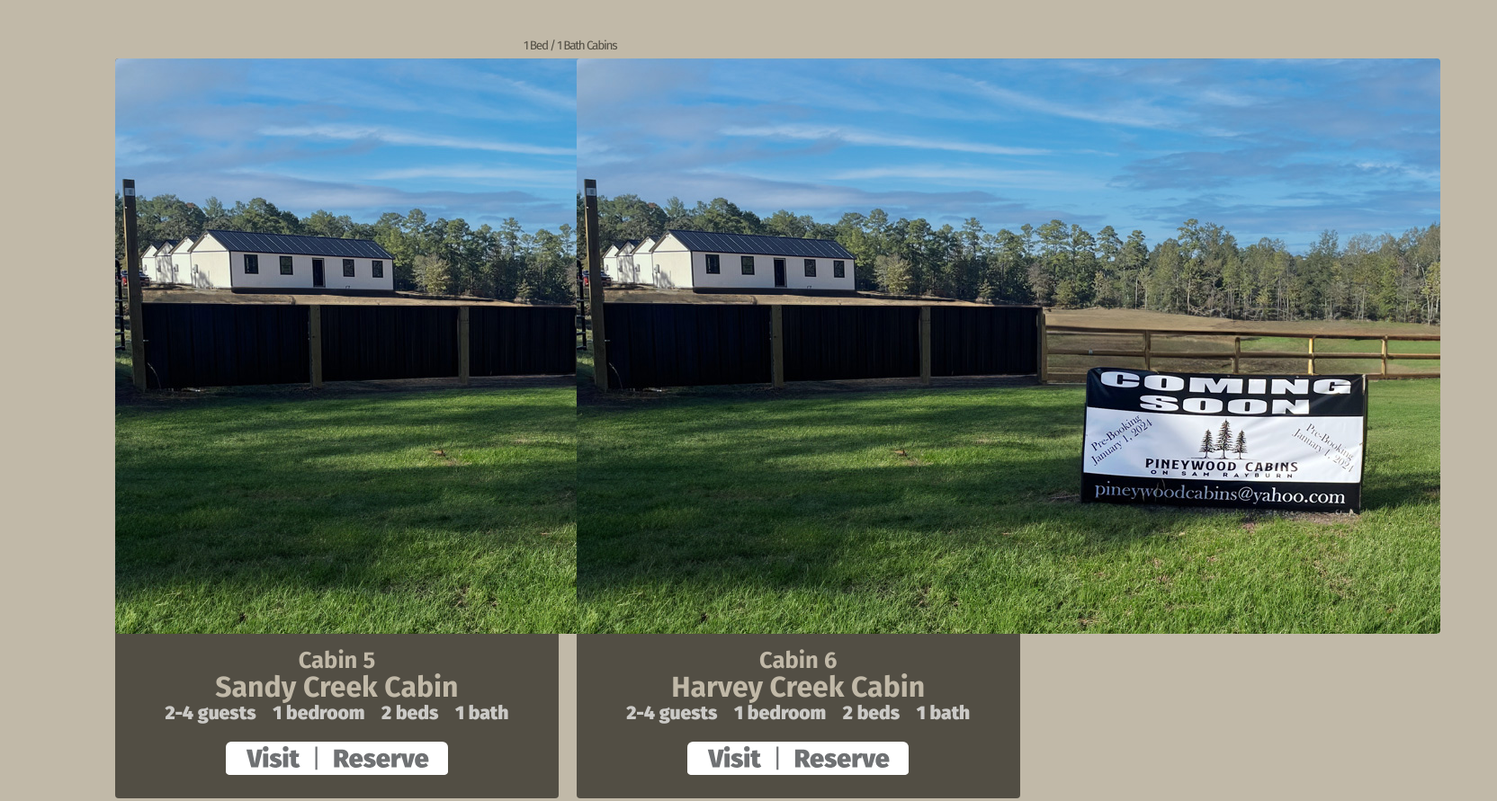
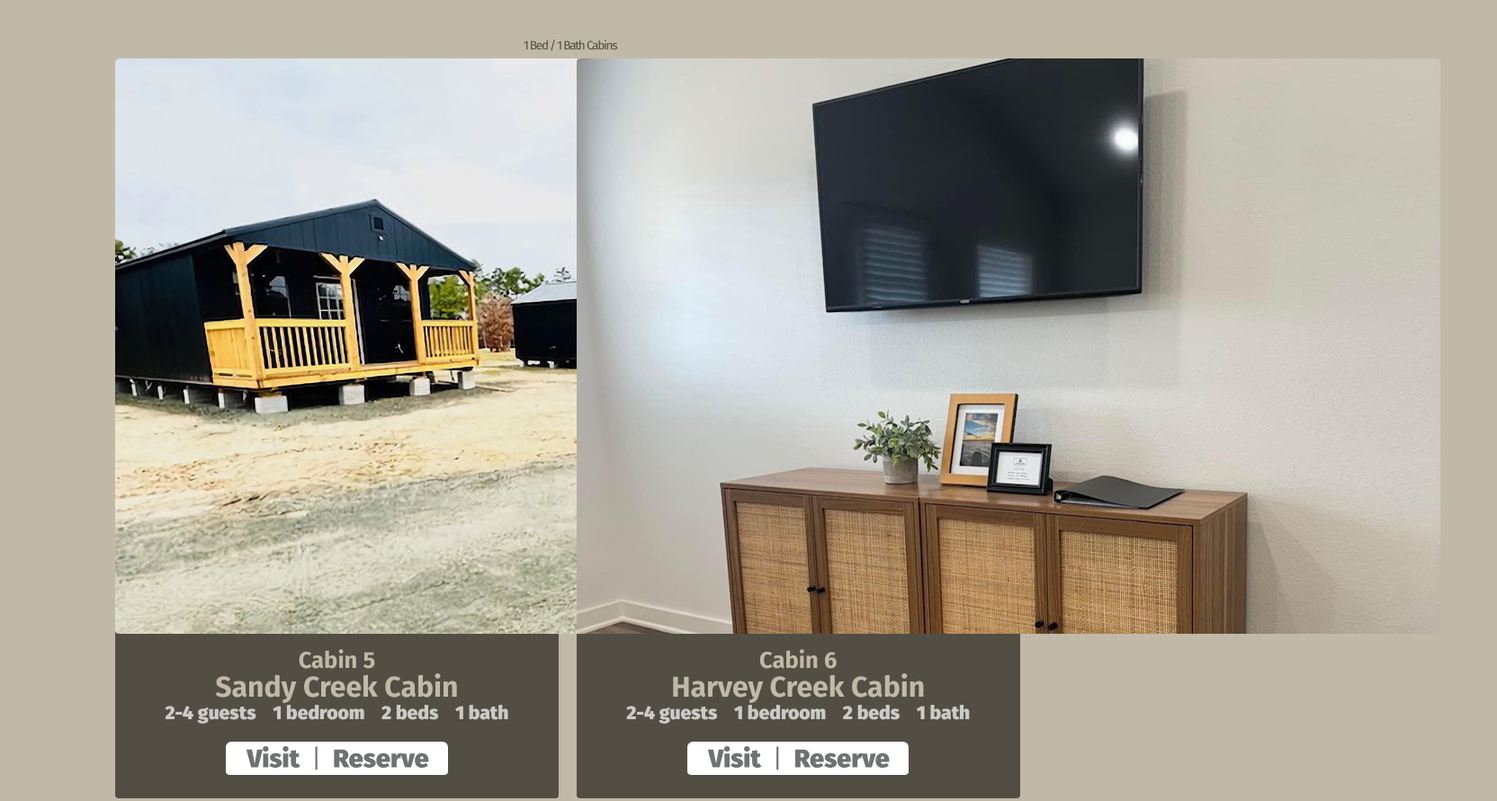
Before and after one commit to randy918/11024-1907-pineywoods, a website built with Parcel: page index.html in a window 1280 px wide. Shown: the part 3359-4250 px from the top of the page at 90% size, 1664 px wide, since content can reach past the window. Built offline with nearby package versions, Linux system fonts and the light colour scheme; a web font is replaced by a local one.

Commit message:
Photos for 5-8 first version 4-28-24-1828

```diff
--- a/index.html
+++ b/index.html
@@ -181,8 +181,8 @@ Cabins are new and nicely appointed with decorative style and comfortable sleepi
                 <div class="flex__item flex__portfolio-df-hb"><a
                         href="https://www.airbnb.com/rooms/1024743047865287483?preview_for_ml=true&source_impression_id=p3_1704770157_26hxfGRh5vsZlWn5"><span
                             class="img-container"><img
-                            src="./img-piney/coming-soon-9-02-21.1337.jpg"><img
-                            src="./img-piney/coming-soon-9-02-21.1337.jpg"></span></a>
+                            src="./img-piney/q01.jpg"><img
+                            src="./img-piney/q02.jpg"></span></a>
                             <h4 class="doit"></h4><h3 class = "cabin--number" >Cabin 5</h3><h3>Sandy Creek Cabin</h3>
                     <h6>2-4 guests&nbsp&nbsp&nbsp&nbsp1 bedroom&nbsp&nbsp&nbsp&nbsp2 beds&nbsp&nbsp&nbsp&nbsp1 bath
                     </h6>
@@ -198,8 +198,8 @@ Cabins are new and nicely appointed with decorative style and comfortable sleepi
                 <div class="flex__item flex__portfolio-df-wf"><a
                         href="https://www.airbnb.com/rooms/1024754616377562627?preview_for_ml=true&source_impression_id=p3_1704770329_Gpsc8h71TGrVmQKx"><span
                             class="img-container"><img
-                                src="./img-piney/coming-soon-9-02-21.1337.jpg"><img
-                                src="./img-piney/coming-soon-9-02-21.1337.jpg"></span></a>
+                                src="./img-piney/q03.jpg"><img
+                                src="./img-piney/q04.jpg"></span></a>
                     <h4 class="doit"></h4>
                     <h3 class = "cabin--number" >Cabin 6</h3><h3>Harvey Creek Cabin</h3>
                     <h6>2-4 guests&nbsp&nbsp&nbsp&nbsp1 bedroom&nbsp&nbsp&nbsp&nbsp2 beds&nbsp&nbsp&nbsp&nbsp1 bath
@@ -216,8 +216,8 @@ Cabins are new and nicely appointed with decorative style and comfortable sleepi
                 <div class="flex__item flex__portfolio-df-hb"><a
                         href="https://www.airbnb.com/rooms/1024754232440720218?preview_for_ml=true&source_impression_id=p3_1704770438_EZl1YmKiocwwHtar"><span
                             class="img-container"><img
-                                src="./img-piney/coming-soon-9-02-21.1337.jpg"><img
-                                src="./img-piney/coming-soon-9-02-21.1337.jpg"></span></a>
+                                src="./img-piney/q05.jpg"><img
+                                src="./img-piney/q06.jpg"></span></a>
                     <h4 class="doit"></h4>
                     <h3 class = "cabin--number" >Cabin 7</h3><h3>Little Creek Cabin</h3>
                     <h6>2-4 guests&nbsp&nbsp&nbsp&nbsp1 bedroom&nbsp&nbsp&nbsp&nbsp2 beds&nbsp&nbsp&nbsp&nbsp1 bath
@@ -234,8 +234,8 @@ Cabins are new and nicely appointed with decorative style and comfortable sleepi
                 <div class="flex__item flex__portfolio-df-wf"><a
                         href="https://www.airbnb.com/rooms/1024775743769168523?preview_for_ml=true&source_impression_id=p3_1704770771_uvLh2TR7e7UkFCKA"><span
                             class="img-container"><img
-                                src="./img-piney/coming-soon-9-02-21.1337.jpg"><img
-                                src="./img-piney/coming-soon-9-02-21.1337.jpg"></span></a>
+                                src="./img-piney/q07.jpg"><img
+                                src="./img-piney/q08.jpg"></span></a>
                     <h4 class="doit"></h4>
 
                     <h3 class = "cabin--number" >Cabin 8</h3><h3>Caney Creek Cabin</h3>
```
